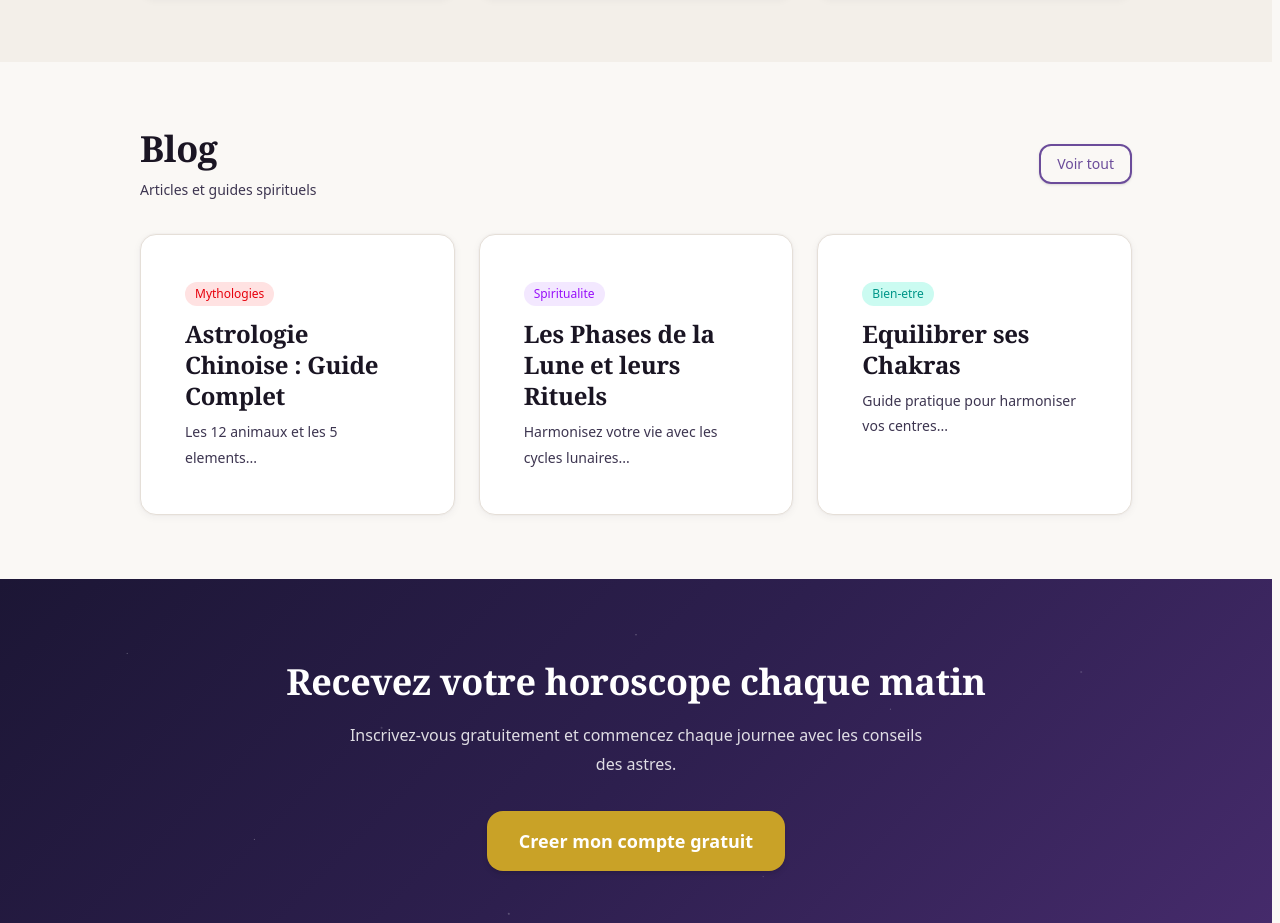
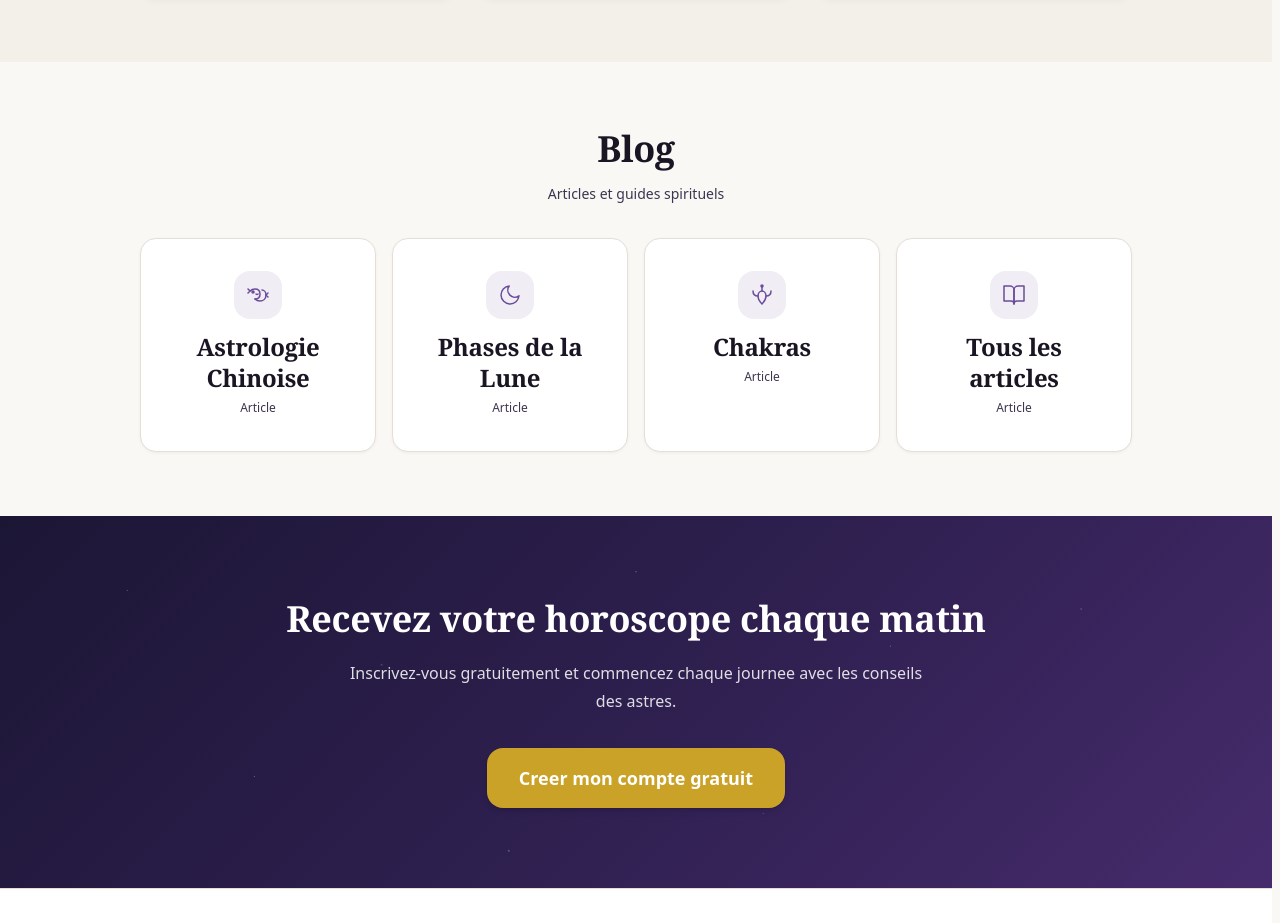
Before and after one commit to adjikpo/spiritactelle-site, a Next.js app: page / in a window 1280 px wide. Shown: the part 2800-3723 px from the top of the page. Built offline with nearby package versions, Linux system fonts and the light colour scheme; no server answers.

Commit message:
phase 2 encours 7

```diff
--- a/src/app/page.tsx
+++ b/src/app/page.tsx
@@ -25,6 +25,7 @@ import {
   NumerologyIcon,
   DragonIcon,
   AnkhIcon,
+  BookOpenIcon,
 } from '@/components/icons';
 
 const signes = [
@@ -66,6 +67,13 @@ const bienEtre = [
 const mythologies = [
   { title: 'Chinoise', Icon: DragonIcon, href: '/mythologies/chinoise' },
   { title: 'Egyptienne', Icon: AnkhIcon, href: '/mythologies/egyptienne' },
+];
+
+const blogArticles = [
+  { title: 'Astrologie Chinoise', Icon: DragonIcon, href: '/blog/astrologie-chinoise-guide-complet' },
+  { title: 'Phases de la Lune', Icon: MoonIcon, href: '/blog/phases-lune-rituels-spirituels' },
+  { title: 'Chakras', Icon: MeditationIcon, href: '/blog/equilibrer-chakras-guide-pratique' },
+  { title: 'Tous les articles', Icon: BookOpenIcon, href: '/blog' },
 ];
 
 const temoignagesRecents = [
@@ -322,62 +330,23 @@ export default function HomePage() {
       {/* Section Blog */}
       <section className="py-12 sm:py-16 bg-[var(--color-bg-primary)]">
         <div className="max-w-5xl mx-auto px-4">
-          <div className="flex items-center justify-between mb-8">
-            <div>
-              <h2 className="text-xl sm:text-2xl font-bold">Blog</h2>
-              <p className="text-sm text-[var(--color-text-secondary)] mt-1">Articles et guides spirituels</p>
-            </div>
-            <Link href="/blog">
-              <Button variant="outline" size="sm">Voir tout</Button>
-            </Link>
+          <div className="text-center mb-8">
+            <h2 className="text-xl sm:text-2xl font-bold mb-2">Blog</h2>
+            <p className="text-sm text-[var(--color-text-secondary)]">Articles et guides spirituels</p>
           </div>
 
-          <div className="grid sm:grid-cols-2 lg:grid-cols-3 gap-4 sm:gap-6">
-            <Link href="/blog/astrologie-chinoise-guide-complet" className="group">
-              <Card variant="default" hover className="h-full">
-                <CardContent className="p-5">
-                  <span className="inline-block px-2.5 py-1 bg-red-100 text-red-600 text-xs font-medium rounded-full mb-3">
-                    Mythologies
-                  </span>
-                  <h3 className="font-semibold text-base sm:text-lg text-[var(--color-text-primary)] mb-2 group-hover:text-[var(--color-primary)] transition-colors">
-                    Astrologie Chinoise : Guide Complet
-                  </h3>
-                  <p className="text-sm text-[var(--color-text-secondary)]">
-                    Les 12 animaux et les 5 elements...
-                  </p>
-                </CardContent>
-              </Card>
-            </Link>
-            <Link href="/blog/phases-lune-rituels-spirituels" className="group">
-              <Card variant="default" hover className="h-full">
-                <CardContent className="p-5">
-                  <span className="inline-block px-2.5 py-1 bg-purple-100 text-purple-600 text-xs font-medium rounded-full mb-3">
-                    Spiritualite
-                  </span>
-                  <h3 className="font-semibold text-base sm:text-lg text-[var(--color-text-primary)] mb-2 group-hover:text-[var(--color-primary)] transition-colors">
-                    Les Phases de la Lune et leurs Rituels
-                  </h3>
-                  <p className="text-sm text-[var(--color-text-secondary)]">
-                    Harmonisez votre vie avec les cycles lunaires...
-                  </p>
-                </CardContent>
-              </Card>
-            </Link>
-            <Link href="/blog/equilibrer-chakras-guide-pratique" className="group">
-              <Card variant="default" hover className="h-full">
-                <CardContent className="p-5">
-                  <span className="inline-block px-2.5 py-1 bg-teal-100 text-teal-600 text-xs font-medium rounded-full mb-3">
-                    Bien-etre
-                  </span>
-                  <h3 className="font-semibold text-base sm:text-lg text-[var(--color-text-primary)] mb-2 group-hover:text-[var(--color-primary)] transition-colors">
-                    Equilibrer ses Chakras
-                  </h3>
-                  <p className="text-sm text-[var(--color-text-secondary)]">
-                    Guide pratique pour harmoniser vos centres...
-                  </p>
-                </CardContent>
-              </Card>
-            </Link>
+          <div className="grid grid-cols-2 sm:grid-cols-4 gap-3 sm:gap-4">
+            {blogArticles.map((item) => (
+              <Link key={item.title} href={item.href}>
+                <div className="service-card p-4 h-full text-center">
+                  <div className="w-12 h-12 mx-auto rounded-xl bg-[var(--color-primary)]/10 flex items-center justify-center text-[var(--color-primary)] mb-3">
+                    <item.Icon size={24} />
+                  </div>
+                  <h3 className="font-semibold text-sm">{item.title}</h3>
+                  <p className="text-xs text-[var(--color-text-muted)] mt-1">Article</p>
+                </div>
+              </Link>
+            ))}
           </div>
         </div>
       </section>
--- a/src/components/icons/ZodiacIcons.tsx
+++ b/src/components/icons/ZodiacIcons.tsx
@@ -263,6 +263,29 @@ export function NumerologyIcon({ size = 24, ...props }: IconProps) {
   );
 }
 
+// Icones Blog
+
+// Livre ouvert
+export function BookOpenIcon({ size = 24, ...props }: IconProps) {
+  return (
+    <svg width={size} height={size} viewBox="0 0 24 24" fill="none" {...defaultProps} {...props}>
+      <path d="M2 3h6a4 4 0 0 1 4 4v14a3 3 0 0 0-3-3H2V3z" strokeLinecap="round" strokeLinejoin="round" />
+      <path d="M22 3h-6a4 4 0 0 0-4 4v14a3 3 0 0 1 3-3h7V3z" strokeLinecap="round" strokeLinejoin="round" />
+    </svg>
+  );
+}
+
+// Plume / Ecriture
+export function FeatherIcon({ size = 24, ...props }: IconProps) {
+  return (
+    <svg width={size} height={size} viewBox="0 0 24 24" fill="none" {...defaultProps} {...props}>
+      <path d="M20.24 12.24a6 6 0 0 0-8.49-8.49L5 10.5V19h8.5l6.74-6.76z" strokeLinecap="round" strokeLinejoin="round" />
+      <path d="M16 8L2 22" strokeLinecap="round" strokeLinejoin="round" />
+      <path d="M17.5 15H9" strokeLinecap="round" strokeLinejoin="round" />
+    </svg>
+  );
+}
+
 // Icones Mythologies
 
 // Dragon Chinois
```
